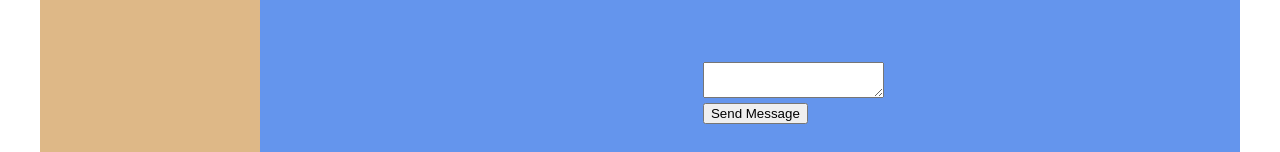
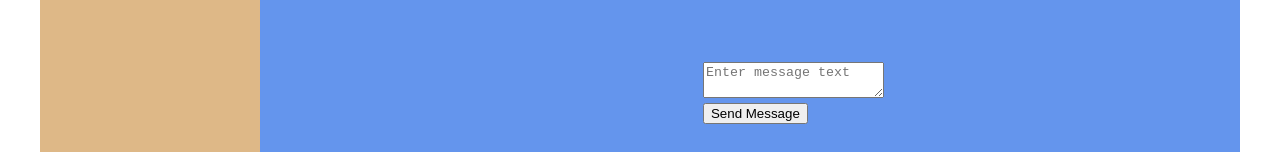
Before and after one commit to navacar/SocialNetwork, a React (Create React App) app: page /dialogs in a window 1280 px wide. Shown: the part 188-340 px from the top of the page. Built offline with nearby package versions, Linux system fonts and the light colour scheme.

Commit message:
placeHolder

```diff
--- a/src/App.js
+++ b/src/App.js
@@ -7,7 +7,7 @@ import Dialogs from './components/ Dialogs/Dialogs';
 import { Route, Redirect } from 'react-router-dom'
 
 
-const App = (props) => {
+const App = (props) =>{
 	return (
 		<div>
 			<Redirect from='/' to='/dialogs' />
@@ -28,6 +28,6 @@ const App = (props) => {
 			</div>
 		</div>
 	)
-}
+						}
 
 export default App;
--- a/src/components/ Dialogs/Dialogs.jsx
+++ b/src/components/ Dialogs/Dialogs.jsx
@@ -30,7 +30,7 @@ const Dialogs = (props) => {
                 {MessageElements}
                 <div className='SendArea'>
                     <div>
-                        <textarea onChange={onMessageChange} ref={newMessageElement} value={props.DialogsPage.newMessageText} />
+                        <textarea placeholder="Enter message text" onChange={onMessageChange} ref={newMessageElement} value={props.DialogsPage.newMessageText} />
                     </div>
                     <div>
                         <button onClick={sendMessage}>Send Message</button>
--- a/src/components/Profile/My posts/MyPosts.jsx
+++ b/src/components/Profile/My posts/MyPosts.jsx
@@ -25,7 +25,7 @@ const MyPosts = (props) => {
             <div>
                 <div>
                     <div>
-                        <textarea onChange={onPostChange} ref={newPostElement} value={props.newPostText}/>
+                        <textarea onChange={onPostChange} placeholder="Enter post text" ref={newPostElement} value={props.newPostText} />
                     </div>
                     <div>
                         <button onClick={addPost}>Add post</button>
```
